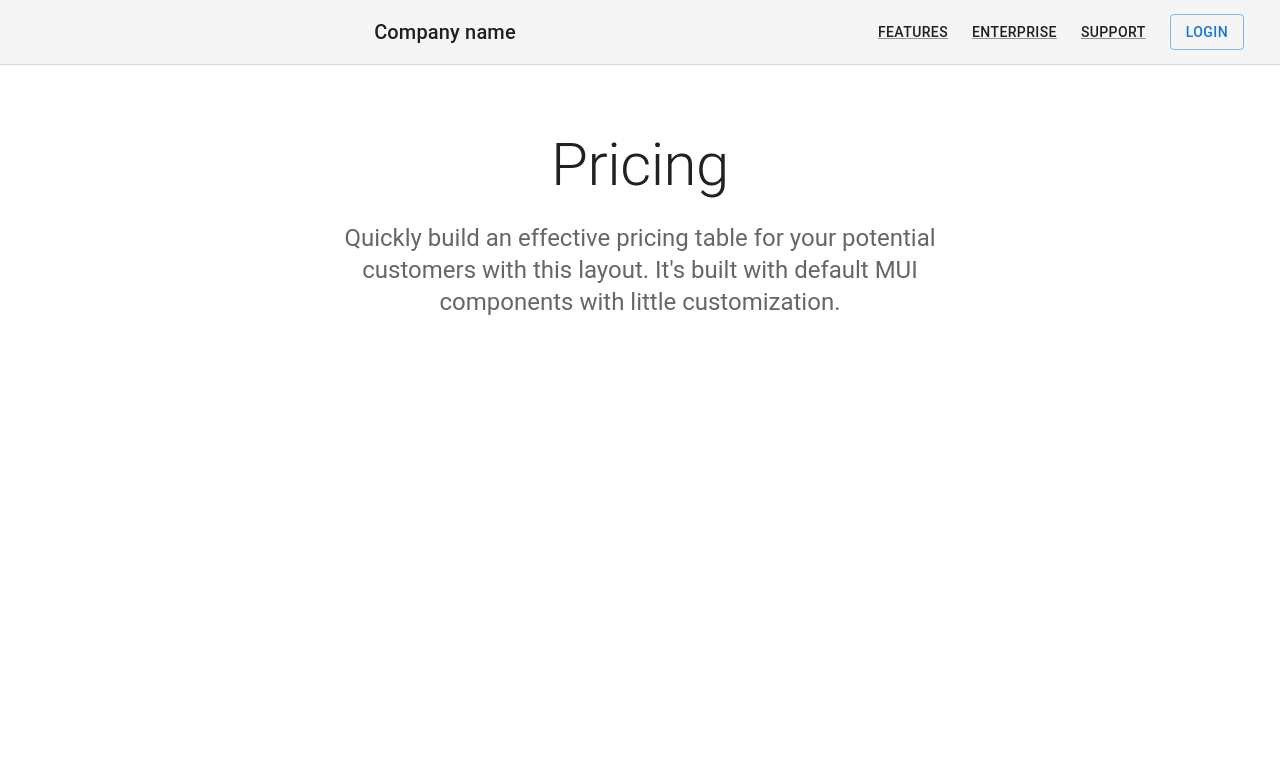
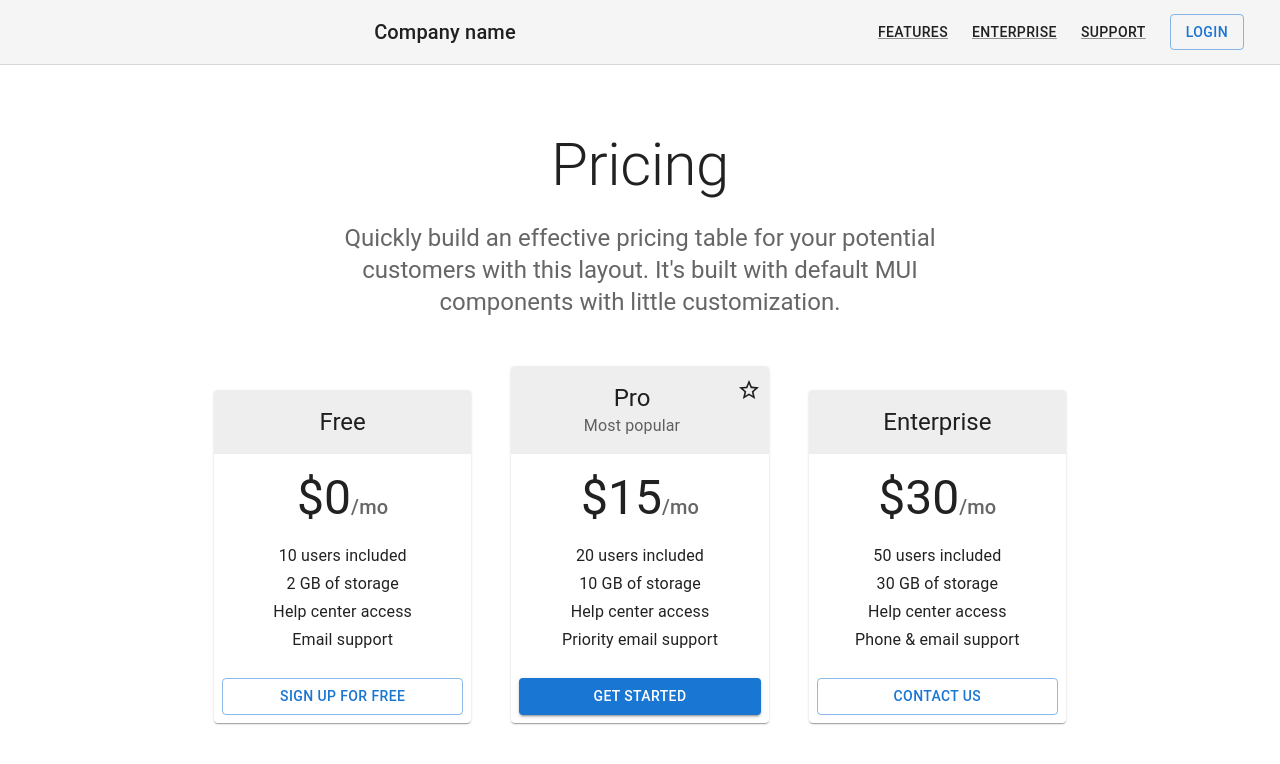
Before and after one commit to rashanajwa/Plantain-reactjs, a React (Create React App) app: page / in a window 1280 px wide. Shown: the top 764 px of the page. Built offline with nearby package versions, Linux system fonts and the light colour scheme.

Commit message:
title changed

```diff
--- a/package.json
+++ b/package.json
@@ -1,10 +1,11 @@
 {
-  "name": "plantain-tree-disease-naj",
+  "name": "Plantain-reactjs",
   "version": "0.1.0",
   "private": true,
   "dependencies": {
     "@emotion/react": "^11.9.0",
     "@emotion/styled": "^11.8.1",
+    "@mui/icons-material": "^5.6.2",
     "@mui/material": "^5.6.4",
     "@testing-library/jest-dom": "^5.16.4",
     "@testing-library/react": "^13.2.0",
--- a/src/App.js
+++ b/src/App.js
@@ -2,10 +2,28 @@ import logo from "./logo.svg";
 import "./App.css";
 import Navbar from "./pages/navbar";
 import HomePage from "./pages/homePage";
+import AppBar from "@mui/material/AppBar";
+import Box from "@mui/material/Box";
+import Button from "@mui/material/Button";
+import Card from "@mui/material/Card";
+import CardActions from "@mui/material/CardActions";
+import CardContent from "@mui/material/CardContent";
+import CardHeader from "@mui/material/CardHeader";
+import CssBaseline from "@mui/material/CssBaseline";
+import Grid from "@mui/material/Grid";
+import Toolbar from "@mui/material/Toolbar";
+import Typography from "@mui/material/Typography";
+import Link from "@mui/material/Link";
+import GlobalStyles from "@mui/material/GlobalStyles";
+import Container from "@mui/material/Container";
 
 function App() {
   return (
     <div className="App">
+      <GlobalStyles
+        styles={{ ul: { margin: 0, padding: 0, listStyle: "none" } }}
+      />
+      <CssBaseline />
       <Navbar />
       <HomePage />
     </div>
--- a/src/pages/homePage.js
+++ b/src/pages/homePage.js
@@ -1,9 +1,64 @@
+import * as React from "react";
 import "../App.css";
+import AppBar from "@mui/material/AppBar";
+import Box from "@mui/material/Box";
+import Button from "@mui/material/Button";
+import Card from "@mui/material/Card";
+import CardActions from "@mui/material/CardActions";
+import CardContent from "@mui/material/CardContent";
+import CardHeader from "@mui/material/CardHeader";
+import CssBaseline from "@mui/material/CssBaseline";
+import Grid from "@mui/material/Grid";
+import Toolbar from "@mui/material/Toolbar";
+import Typography from "@mui/material/Typography";
+import Link from "@mui/material/Link";
+import GlobalStyles from "@mui/material/GlobalStyles";
 import Container from "@mui/material/Container";
-import Typography from "@mui/material/Typography";
+import StarIcon from "@mui/icons-material/StarBorder";
+
+const tiers = [
+  {
+    title: "Free",
+    price: "0",
+    description: [
+      "10 users included",
+      "2 GB of storage",
+      "Help center access",
+      "Email support",
+    ],
+    buttonText: "Sign up for free",
+    buttonVariant: "outlined",
+  },
+  {
+    title: "Pro",
+    subheader: "Most popular",
+    price: "15",
+    description: [
+      "20 users included",
+      "10 GB of storage",
+      "Help center access",
+      "Priority email support",
+    ],
+    buttonText: "Get started",
+    buttonVariant: "contained",
+  },
+  {
+    title: "Enterprise",
+    price: "30",
+    description: [
+      "50 users included",
+      "30 GB of storage",
+      "Help center access",
+      "Phone & email support",
+    ],
+    buttonText: "Contact us",
+    buttonVariant: "outlined",
+  },
+];
 
 function HomePage() {
   return (
+    <React.Fragment>
       <Container
         disableGutters
         maxWidth="sm"
@@ -30,6 +85,77 @@ function HomePage() {
           little customization.
         </Typography>
       </Container>
+      <Container maxWidth="md" component="main">
+        <Grid container spacing={5} alignItems="flex-end">
+          {tiers.map((tier) => (
+            // Enterprise card is full width at sm breakpoint
+            <Grid
+              item
+              key={tier.title}
+              xs={12}
+              sm={tier.title === "Enterprise" ? 12 : 6}
+              md={4}
+            >
+              <Card>
+                <CardHeader
+                  title={tier.title}
+                  subheader={tier.subheader}
+                  titleTypographyProps={{ align: "center" }}
+                  action={tier.title === "Pro" ? <StarIcon /> : null}
+                  subheaderTypographyProps={{
+                    align: "center",
+                  }}
+                  sx={{
+                    backgroundColor: (theme) =>
+                      theme.palette.mode === "light"
+                        ? theme.palette.grey[200]
+                        : theme.palette.grey[700],
+                  }}
+                />
+                <CardContent>
+                  <Box
+                    sx={{
+                      display: "flex",
+                      justifyContent: "center",
+                      alignItems: "baseline",
+                      mb: 2,
+                    }}
+                  >
+                    <Typography
+                      component="h2"
+                      variant="h3"
+                      color="text.primary"
+                    >
+                      ${tier.price}
+                    </Typography>
+                    <Typography variant="h6" color="text.secondary">
+                      /mo
+                    </Typography>
+                  </Box>
+                  <ul>
+                    {tier.description.map((line) => (
+                      <Typography
+                        component="li"
+                        variant="subtitle1"
+                        align="center"
+                        key={line}
+                      >
+                        {line}
+                      </Typography>
+                    ))}
+                  </ul>
+                </CardContent>
+                <CardActions>
+                  <Button fullWidth variant={tier.buttonVariant}>
+                    {tier.buttonText}
+                  </Button>
+                </CardActions>
+              </Card>
+            </Grid>
+          ))}
+        </Grid>
+      </Container>
+    </React.Fragment>
   );
 }
 
```
Also changed, not shown: src/pages/navbar.js (+10 -1 lines), 1 other file (tests, documents, lock files or other folders). Lines whose indentation alone changed are shown as unchanged.
